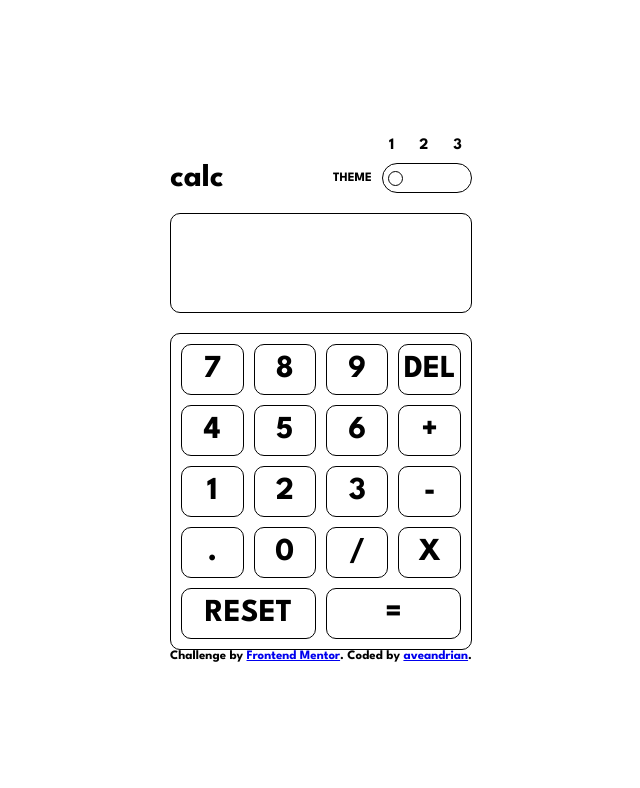
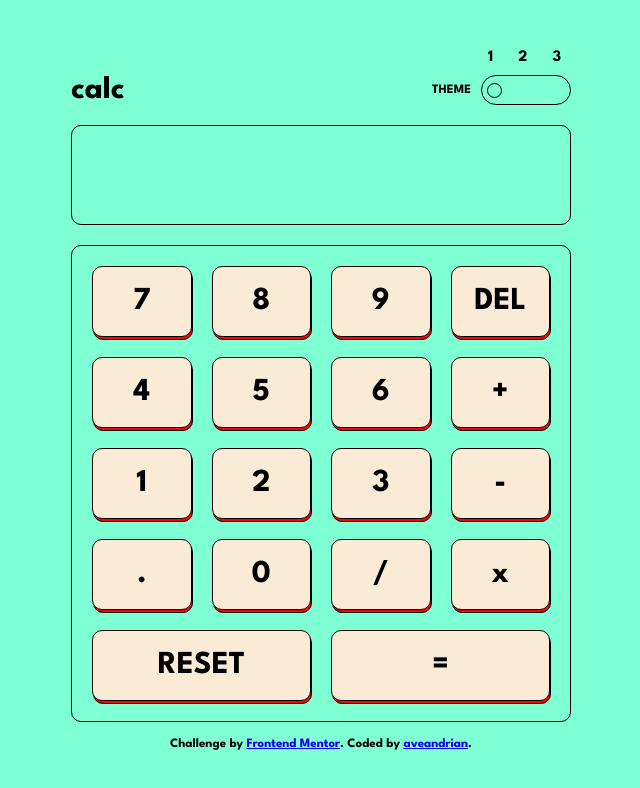
Before and after one commit to aveandrian/calculator-app-react, a React (Vite) app: page / in a window 1280 px wide. Shown: the top 788 px of the page, without its empty margins (319-959 px from the left). Built offline with nearby package versions, Linux system fonts and the light colour scheme.

Commit message:
adds calcualting functinality

```diff
--- a/src/App.css
+++ b/src/App.css
@@ -12,14 +12,34 @@ body {
   justify-content: center;
 }
 
+#root {
+  min-height: 100vh;
+  width: 100%;
+  height: 100%;
+  display: flex;
+  flex-direction: column;
+  align-items: center;
+  justify-content: center;
+}
 
 main {
+  min-height: 100vh;
+  width: 100%;
+  height: 100%;
+  display: flex;
+  flex-direction: column;
+  align-items: center;
+  justify-content: center;
+  background-color: aquamarine;
+}
+
+.main-wrapper {
   display: flex;
   flex-direction: column;
   gap: 20px;
   width: 100%;
   height: fit-content;
-  max-width: 700px;
+  max-width: 500px;
 }
 
 .header {
@@ -85,9 +105,32 @@ main {
   width: 100%;
   border: 1px solid black;
   border-radius: 10px;
+  display: flex;
+  align-items: center;
+  justify-content: flex-end;
+  padding-right: 50px;
+  overflow: hidden;
 }
 
-.calc-grid div {
+.result-text {
+  font-size: 3rem;
+}
+
+.calc-grid {
+  border: 1px solid black;
+  border-radius: 10px;
+  padding: 20px;
+  display: grid;
+  gap: 20px;
+  grid-template-columns: repeat(4, 1fr)
+}
+
+.calc-item {
+  position: relative;
+  z-index: 1;
+}
+
+.calc-item-text {
   font-size: 2rem;
   font-weight: 700;
   border: 1px solid black;
@@ -96,17 +139,24 @@ main {
   display: flex;
   align-items: center;
   justify-content: center;
-  padding-block: 10px;
+  padding-block: 20px;
   border-radius: 10px;
+  position: relative;
+  background-color: antiquewhite;
+
 }
 
-.calc-grid {
+.calc-item-text::before {
+  z-index: -1;
+  content: "";
+  position: absolute;
+  bottom: -4px;
+  left: 0;
+  width: 100%;
+  height: 100%;
+  border-radius: 10px;
   border: 1px solid black;
-  border-radius: 10px;
-  padding: 10px;
-  display: grid;
-  gap: 10px;
-  grid-template-columns: repeat(4, 1fr)
+  background-color: red;
 }
 
 .calc-reset {
@@ -117,5 +167,6 @@ main {
 }
 
 .attribution, .attribution a {
+  margin-top: 2vh;
   font-size: 0.8rem;
 }
--- a/src/App.jsx
+++ b/src/App.jsx
@@ -1,8 +1,62 @@
-import { useState } from 'react'
+import { useEffect, useState } from 'react'
 import './App.css'
 
 function App() {
   const [selectedTheme, setSelectedTheme] = useState(0)
+  const [input, setInput] = useState('')
+  const [sum, setSum] = useState(null)
+  const [result, setResult] = useState()
+  const [stack, setStack] = useState([])
+  const ops = ['/', '*', "+", "-"]
+
+  useEffect(()=>{
+    if(stack[stack.length-1] == '='){
+      let sum = stack.join('').replaceAll(',','.');
+      setSum(eval(sum.substring(0,sum.length-1)))
+      setResult(eval(sum.substring(0,sum.length-1)))
+    }
+  }, [stack])
+
+  useEffect(()=>{
+    if(result)
+      setStack([result])
+  },[result])
+
+
+  function handleClick(e){
+    setSum(null)
+    if(stack.length==1)
+      setStack([])
+    setInput(prev => prev + e.target.getAttribute('name'))
+  }
+
+  function handleClickOperation(e){
+    setSum(null)
+    if(stack.length < 2 && e.target.getAttribute('name') == '=')
+      return
+    if(input == '' && ops.includes(stack.at(stack.length-1))){
+      setStack(prev => {
+        prev.pop()
+        prev.push(e.target.getAttribute('name'))
+        return  [...prev]
+      })
+      return
+    }
+    setStack(prev => [...prev, input, e.target.getAttribute('name')])
+    setInput('')
+  }
+
+  function deleteSymbol(){
+    setInput(prev => prev.substring(0,prev.length-1))
+  }
+
+  function reset(){
+    setInput('')
+    setStack([])
+    setResult(null)
+    setSum(null)
+  }
+
   function selectTheme(){
     setSelectedTheme(prev => prev == 2 ? 0 : prev+1)
   }
@@ -12,8 +66,8 @@ function App() {
   }
 
   return (
-    <>
-      <main>
+    <main>
+      <div className='main-wrapper'>
         <section className='header'>
           <p className='title'>calc</p>
           <div className='theme-choose-container'>
@@ -33,35 +87,72 @@ function App() {
           </div>
         </section>
         <section className='result'>
-
+            <p className='result-text'>{sum ? sum : input}</p>
         </section>
         <section className='calc-grid'>
-            <div className='calc-number'>7</div>
-            <div className='calc-number'>8</div>
-            <div className='calc-number'>9</div>
-            <div className='calc-del'>DEL</div>
-            <div className='calc-number'>4</div>
-            <div className='calc-number'>5</div>
-            <div className='calc-number'>6</div>
-            <div className='calc-sum'>+</div>
-            <div className='calc-number'>1</div>
-            <div className='calc-number'>2</div>
-            <div className='calc-number'>3</div>
-            <div className='calc-minus'>-</div>
-            <div className='calc-dot'>.</div>
-            <div className='calc-number'>0</div>
-            <div className='calc-divide'>/</div>
-            <div className='calc-multiply'>X</div>
-            <div className='calc-reset'>RESET</div>
-            <div className='calc-equal'>=</div>
+            <div className='calc-number calc-item' >
+              <div className='calc-item-text' name='7' onClick={handleClick}>7</div>
+            </div>
+            <div className='calc-number calc-item' >
+              <div className='calc-item-text' name='8' onClick={handleClick}>8</div>
+            </div>
+            <div className='calc-number calc-item' >
+              <div className='calc-item-text' name='9' onClick={handleClick}>9</div>
+            </div>
+            <div className='calc-del calc-item' >
+              <div className='calc-item-text' onClick={deleteSymbol}>DEL</div>
+            </div>
+            <div className='calc-number calc-item'  >
+              <div className='calc-item-text' name='4' onClick={handleClick}>4</div>
+            </div>
+            <div className='calc-number calc-item' >
+              <div className='calc-item-text' name='5' onClick={handleClick}>5</div>
+            </div>
+            <div className='calc-number calc-item' >
+              <div className='calc-item-text' name='6' onClick={handleClick}>6</div>
+            </div>
+            <div className='calc-sum calc-item' >
+              <div className='calc-item-text' name='+' operation='plus' onClick={handleClickOperation}>+</div>
+            </div>
+            <div className='calc-number calc-item'>
+              <div className='calc-item-text'  name='1' onClick={handleClick}>1</div>
+            </div>
+            <div className='calc-number calc-item' >
+              <div className='calc-item-text' name='2' onClick={handleClick}>2</div>
+            </div>
+            <div className='calc-number calc-item' >
+              <div className='calc-item-text' name='3' onClick={handleClick}>3</div>
+            </div>
+            <div className='calc-minus calc-item' >
+              <div className='calc-item-text' name='-' operation='minus' onClick={handleClickOperation}>-</div>
+            </div>
+            <div className='calc-dot calc-item'>
+              <div className='calc-item-text'  name=',' onClick={handleClick}>.</div>
+            </div>
+
+            <div className='calc-number calc-item' >
+              <div className='calc-item-text' name='0' onClick={handleClick}>0</div>
+            </div>
+            <div className='calc-divide calc-item' >
+              <div className='calc-item-text' name='/' operation='divide' onClick={handleClickOperation}>/</div>
+            </div>
+            <div className='calc-multiply calc-item' >
+              <div className='calc-item-text' name='*' operation='multiply' onClick={handleClickOperation}>x</div>
+            </div>
+            <div className='calc-reset calc-item' >
+              <div className='calc-item-text' onClick={reset}>RESET</div>
+            </div>
+            <div className='calc-equal calc-item' >
+              <div className='calc-item-text' name='=' operation='equal' onClick={handleClickOperation} >=</div>
+            </div>
         </section>
-      </main>
+      </div>
 
       <footer className="attribution">
         Challenge by <a href="https://www.frontendmentor.io?ref=challenge" target="_blank">Frontend Mentor</a>.
         Coded by <a href="https://github.com/aveandrian">aveandrian</a>.
       </footer>
-    </>
+    </main>
   )
 }
 
```
